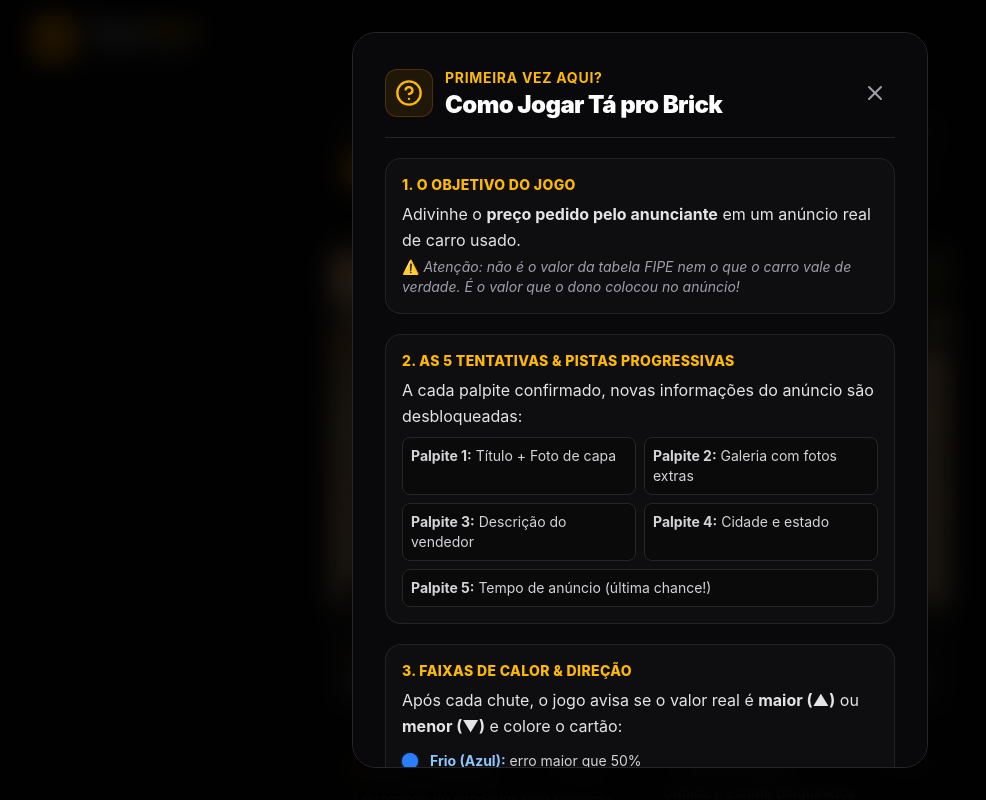
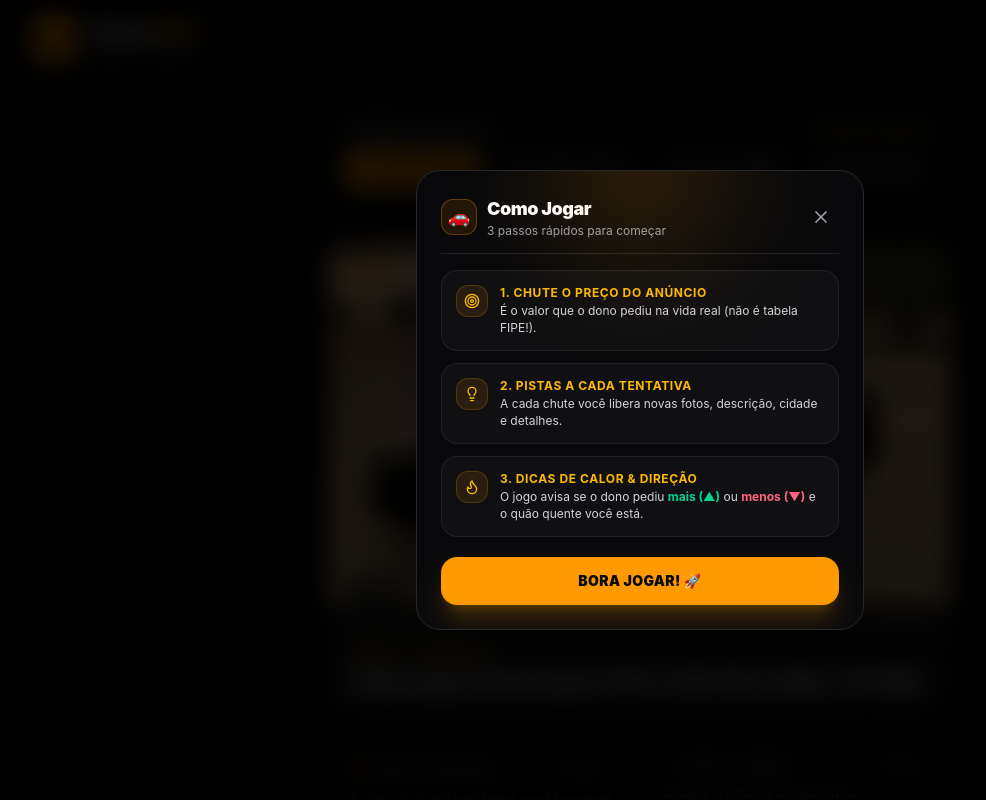
Before and after one commit to brenonsantos/ta-pro-brick, a React (Vite) app: page / in a window 1280 px wide. Shown: the top 800 px of the page, without its empty margins (0-986 px from the left). Built offline with nearby package versions, Linux system fonts and the light colour scheme.

Commit message:
feat(ux): radically simplify onboarding and victory modal copy

```diff
--- a/src/components/HelpModal.tsx
+++ b/src/components/HelpModal.tsx
@@ -1,4 +1,5 @@
-import { X, HelpCircle } from 'lucide-react';
+import React from 'react';
+import { X, Target, Lightbulb, Flame } from 'lucide-react';
 
 interface HelpModalProps {
   isOpen: boolean;
@@ -10,118 +11,86 @@
 
   return (
     <div className="fixed inset-0 z-50 flex items-center justify-center bg-black/85 p-4 sm:p-6 backdrop-blur-md animate-in fade-in duration-200">
-      <div className="relative max-h-[92vh] w-full max-w-md sm:max-w-xl overflow-y-auto rounded-3xl border border-zinc-800 bg-zinc-950 p-6 sm:p-8 shadow-2xl">
+      <div className="relative max-h-[92vh] w-full max-w-sm sm:max-w-md overflow-y-auto rounded-3xl border border-zinc-800 bg-zinc-950 p-6 shadow-2xl">
+        {/* Glow ambient background */}
+        <div className="pointer-events-none absolute -top-20 left-1/2 h-40 w-40 -translate-x-1/2 rounded-full bg-amber-500/20 blur-3xl" />
+
         {/* Header */}
-        <div className="flex items-center justify-between border-b border-zinc-800 pb-4">
-          <div className="flex items-center gap-3">
-            <div className="flex h-10 w-10 sm:h-12 sm:w-12 items-center justify-center rounded-xl bg-amber-500/10 text-amber-400 border border-amber-500/20">
-              <HelpCircle className="h-6 w-6 sm:h-7 sm:w-7" />
-            </div>
+        <div className="flex items-center justify-between pb-3.5 border-b border-zinc-800/80">
+          <div className="flex items-center gap-2.5">
+            <span className="flex h-9 w-9 items-center justify-center rounded-xl bg-amber-500/10 text-amber-400 border border-amber-500/30 text-lg">
+              🚗
+            </span>
             <div>
-              <span className="text-xs sm:text-sm font-bold uppercase tracking-wider text-amber-400">
-                Primeira vez aqui?
-              </span>
-              <h2 className="text-lg sm:text-2xl font-black text-white tracking-tight">
-                Como Jogar Tá pro Brick
+              <h2 className="text-lg font-black text-white tracking-tight">
+                Como Jogar
               </h2>
+              <p className="text-xs text-zinc-400">3 passos rápidos para começar</p>
             </div>
           </div>
           <button
             onClick={onClose}
-            className="rounded-full p-2 text-zinc-400 hover:bg-zinc-800 hover:text-white transition"
+            className="rounded-full p-2 text-zinc-400 hover:bg-zinc-800 hover:text-white transition cursor-pointer"
             aria-label="Fechar"
           >
-            <X className="h-5 w-5 sm:h-6 sm:w-6" />
+            <X className="h-5 w-5" />
           </button>
         </div>
 
-        {/* Content Body */}
-        <div className="mt-5 space-y-5 text-sm sm:text-base text-zinc-300 leading-relaxed">
-          <div className="rounded-2xl border border-zinc-800/80 bg-zinc-900/40 p-4">
-            <h3 className="font-extrabold text-amber-400 uppercase tracking-wide text-xs sm:text-sm">
-              1. O Objetivo do Jogo
+        {/* 3 Quick Visual Steps */}
+        <div className="mt-4 space-y-3">
+          {/* Step 1 */}
+          <div className="flex items-start gap-3 rounded-2xl border border-zinc-800/80 bg-zinc-900/50 p-3.5">
+            <div className="flex h-8 w-8 shrink-0 items-center justify-center rounded-xl bg-amber-500/10 text-amber-400 border border-amber-500/20">
+              <Target className="h-4 w-4" />
+            </div>
+            <div>
+              <h3 className="text-xs font-bold uppercase tracking-wider text-amber-400">
+                1. Chute o Preço do Anúncio
               </h3>
-            <p className="mt-1.5 text-zinc-200">
-              Adivinhe o <strong>preço pedido pelo anunciante</strong> em um anúncio real de carro usado.
+              <p className="text-xs text-zinc-300 mt-0.5 leading-snug">
+                É o valor que o dono pediu na vida real (não é tabela FIPE!).
               </p>
-            <p className="mt-1 text-xs sm:text-sm text-zinc-400">
-              ⚠️ <em>Atenção: não é o valor da tabela FIPE nem o que o carro vale de verdade. É o valor que o dono colocou no anúncio!</em>
-            </p>
-          </div>
-
-          <div className="rounded-2xl border border-zinc-800/80 bg-zinc-900/40 p-4">
-            <h3 className="font-extrabold text-amber-400 uppercase tracking-wide text-xs sm:text-sm">
-              2. As 5 Tentativas & Pistas Progressivas
-            </h3>
-            <p className="mt-1.5 text-zinc-200">
-              A cada palpite confirmado, novas informações do anúncio são desbloqueadas:
-            </p>
-            <div className="mt-2 grid grid-cols-1 sm:grid-cols-2 gap-2 text-xs sm:text-sm text-zinc-300">
-              <div className="rounded-lg bg-zinc-950/80 p-2 border border-zinc-800">
-                <strong>Palpite 1:</strong> Título + Foto de capa
-              </div>
-              <div className="rounded-lg bg-zinc-950/80 p-2 border border-zinc-800">
-                <strong>Palpite 2:</strong> Galeria com fotos extras
-              </div>
-              <div className="rounded-lg bg-zinc-950/80 p-2 border border-zinc-800">
-                <strong>Palpite 3:</strong> Descrição do vendedor
-              </div>
-              <div className="rounded-lg bg-zinc-950/80 p-2 border border-zinc-800">
-                <strong>Palpite 4:</strong> Cidade e estado
-              </div>
-              <div className="rounded-lg bg-zinc-950/80 p-2 border border-zinc-800 sm:col-span-2">
-                <strong>Palpite 5:</strong> Tempo de anúncio (última chance!)
-              </div>
             </div>
           </div>
 
-          <div className="rounded-2xl border border-zinc-800/80 bg-zinc-900/40 p-4">
-            <h3 className="font-extrabold text-amber-400 uppercase tracking-wide text-xs sm:text-sm">
-              3. Faixas de Calor & Direção
+          {/* Step 2 */}
+          <div className="flex items-start gap-3 rounded-2xl border border-zinc-800/80 bg-zinc-900/50 p-3.5">
+            <div className="flex h-8 w-8 shrink-0 items-center justify-center rounded-xl bg-amber-500/10 text-amber-400 border border-amber-500/20">
+              <Lightbulb className="h-4 w-4" />
+            </div>
+            <div>
+              <h3 className="text-xs font-bold uppercase tracking-wider text-amber-400">
+                2. Pistas a Cada Tentativa
               </h3>
-            <p className="mt-1.5 text-zinc-200">
-              Após cada chute, o jogo avisa se o valor real é <strong>maior (▲)</strong> ou <strong>menor (▼)</strong> e colore o cartão:
+              <p className="text-xs text-zinc-300 mt-0.5 leading-snug">
+                A cada chute você libera novas fotos, descrição, cidade e detalhes.
               </p>
-            <ul className="mt-3 space-y-2 text-xs sm:text-sm">
-              <li className="flex items-center gap-3">
-                <span className="h-4 w-4 rounded-full bg-blue-500 shrink-0 shadow-sm shadow-blue-500/50" />
-                <span><strong className="text-blue-300">Frio (Azul):</strong> erro maior que 50%</span>
-              </li>
-              <li className="flex items-center gap-3">
-                <span className="h-4 w-4 rounded-full bg-yellow-500 shrink-0 shadow-sm shadow-yellow-500/50" />
-                <span><strong className="text-yellow-300">Morno (Amarelo):</strong> erro entre 20% e 50%</span>
-              </li>
-              <li className="flex items-center gap-3">
-                <span className="h-4 w-4 rounded-full bg-amber-500 shrink-0 shadow-sm shadow-amber-500/50" />
-                <span><strong className="text-amber-300">Muito Perto (Laranja):</strong> erro entre 5% e 20%</span>
-              </li>
-              <li className="flex items-center gap-3">
-                <span className="h-4 w-4 rounded-full bg-emerald-500 shrink-0 shadow-sm shadow-emerald-500/50" />
-                <span><strong className="text-emerald-300">Vitória (Verde):</strong> margem de acerto (dentro de 5%)</span>
-              </li>
-              <li className="flex items-center gap-3">
-                <span className="h-4 w-4 rounded-full bg-purple-500 shrink-0 shadow-sm shadow-purple-500/50" />
-                <span><strong className="text-purple-300">Na Mosca / Cravou (Roxo):</strong> dentro de 1% ou valor exato</span>
-              </li>
-            </ul>
+            </div>
           </div>
 
-          <div className="rounded-2xl border border-zinc-800/80 bg-zinc-900/40 p-4">
-            <h3 className="font-extrabold text-amber-400 uppercase tracking-wide text-xs sm:text-sm">
-              4. Dilema de Risco
+          {/* Step 3 */}
+          <div className="flex items-start gap-3 rounded-2xl border border-zinc-800/80 bg-zinc-900/50 p-3.5">
+            <div className="flex h-8 w-8 shrink-0 items-center justify-center rounded-xl bg-amber-500/10 text-amber-400 border border-amber-500/20">
+              <Flame className="h-4 w-4" />
+            </div>
+            <div>
+              <h3 className="text-xs font-bold uppercase tracking-wider text-amber-400">
+                3. Dicas de Calor & Direção
               </h3>
-            <p className="mt-1.5 text-zinc-200">
-              Ao acertar dentro dos 5%, você já garantiu a vitória! Você pode <strong>encerrar</strong> para garantir o bônus de <strong>+500 pts por tentativa não gasta</strong>, ou <strong>arriscar seus palpites restantes</strong> para tentar cravar o valor exato no topo do ranking.
+              <p className="text-xs text-zinc-300 mt-0.5 leading-snug">
+                O jogo avisa se o dono pediu <strong className="text-emerald-400">mais (▲)</strong> ou <strong className="text-rose-400">menos (▼)</strong> e o quão quente você está.
               </p>
+            </div>
           </div>
         </div>
 
         {/* Action Button */}
         <button
           onClick={onClose}
-          className="mt-6 w-full rounded-2xl bg-amber-500 py-4 text-base sm:text-lg font-black uppercase tracking-wide text-zinc-950 shadow-xl shadow-amber-500/25 hover:bg-amber-400 active:scale-[0.98] transition cursor-pointer"
+          className="mt-5 w-full rounded-2xl bg-amber-500 py-3.5 text-sm font-black uppercase tracking-wide text-zinc-950 shadow-xl shadow-amber-500/20 hover:bg-amber-400 active:scale-[0.98] transition cursor-pointer"
         >
-          Entendi, vamos jogar! 🚀
+          Bora Jogar! 🚀
         </button>
       </div>
     </div>
```
Also changed, not shown: src/components/VictoryModal.tsx (+68 -77 lines), 2 other files (tests, documents, lock files or other folders). Lines whose indentation alone changed are shown as unchanged.
